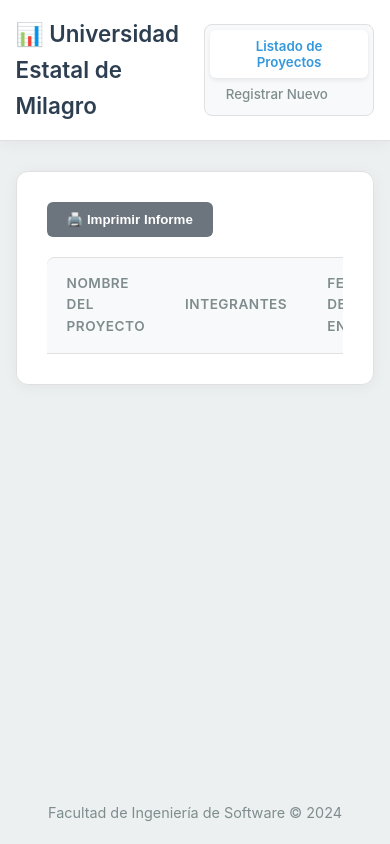
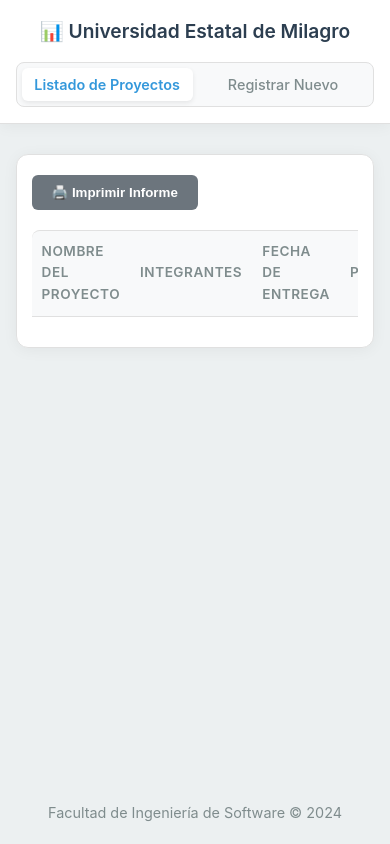
Before and after one commit to danny25lara/Gesti-n-de-Proyectos-Acad-micos-, a plain HTML site: page index.html in a window 390 px wide. Both pictures are taken after a click on the button "Ingresar al Espacio de Trabajo ➔". Drawn offline with Linux system fonts and the light colour scheme.

Commit message:
Refactor CSS styles and add responsive design

```diff
--- a/css/styles.css
+++ b/css/styles.css
@@ -433,4 +433,80 @@
         print-color-adjust: exact;
         -webkit-print-color-adjust: exact;
     }
+
 }
+/* css/estilos.css - AGREGAR AL FINAL DE TODO */
+
+/* ==========================================================================
+   DISEÑO RESPONSIVO (MÓVILES Y TABLETS)
+   ========================================================================== */
+
+/* Reglas que solo aplican si la pantalla es menor a 768px (Tablets y Celulares) */
+@media (max-width: 768px) {
+
+    /* 1. Ajustar el Encabezado */
+    .encabezado-flex {
+        flex-direction: column; /* Poner elementos uno debajo del otro */
+        text-align: center;
+        gap: 15px; /* Espacio entre título y botones */
+    }
+
+    h1 {
+        font-size: 1.2rem; /* Título más pequeño */
+        justify-content: center; /* Centrar icono y texto */
+    }
+
+    nav {
+        width: 100%;
+        display: flex;
+        justify-content: center;
+        gap: 5px;
+    }
+
+    .boton-nav {
+        padding: 8px 12px;
+        font-size: 0.9rem;
+        flex: 1; /* Que los botones ocupen el ancho disponible */
+    }
+
+    /* 2. Ajustar la Pantalla de Bienvenida */
+    .titulo-hero {
+        font-size: 1.8rem; /* Reducir tamaño gigante */
+    }
+
+    .contenido-hero {
+        padding: 0 15px; /* Margen para que no pegue a los bordes */
+    }
+
+    /* 3. Ajustar Secciones y Formularios */
+    .seccion-vista {
+        padding: 20px 15px; /* Menos relleno interno */
+    }
+
+    /* Botones más grandes para dedos (Touch friendly) */
+    .boton-principal, .boton-hero {
+        padding: 15px;
+        font-size: 1rem;
+    }
+
+    /* 4. Tabla con Scroll Horizontal (Crucial en móviles) */
+    .tabla-scroll {
+        width: 100%;
+        overflow-x: auto; /* Permite deslizar con el dedo si la tabla es muy ancha */
+        -webkit-overflow-scrolling: touch; /* Suavidad en iPhone */
+        padding-bottom: 10px;
+    }
+
+    /* Ajustar tamaño de letra de la tabla */
+    .tabla-academica th, .tabla-academica td {
+        padding: 10px;
+        font-size: 0.85rem; /* Letra un poco más chica para que quepa más info */
+    }
+
+    /* 5. Alertas (Toast) */
+    #contenedorAlertas {
+        width: 90%; /* Que no ocupe ancho fijo, sino porcentaje */
+        right: 5%; /* Centrado relativo */
+        left: 5%;
+    }
+}
```
